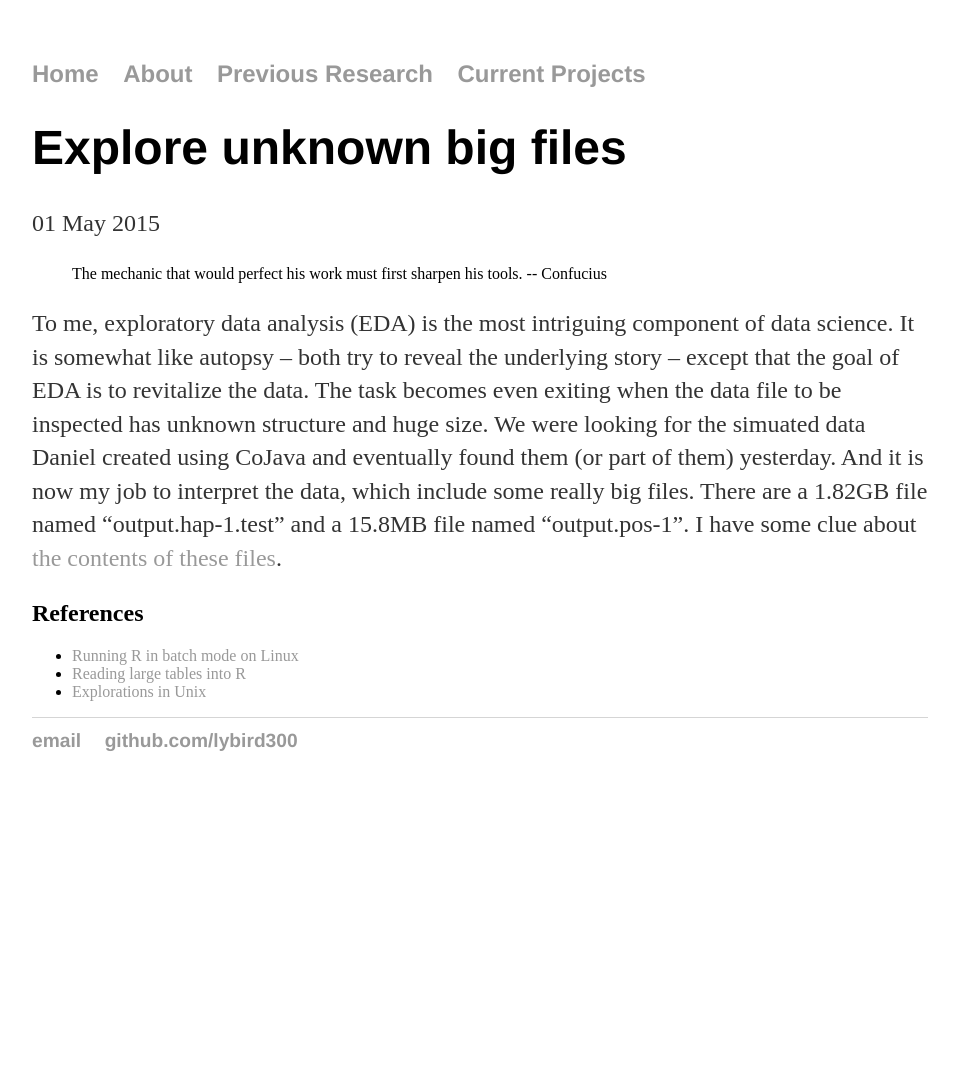
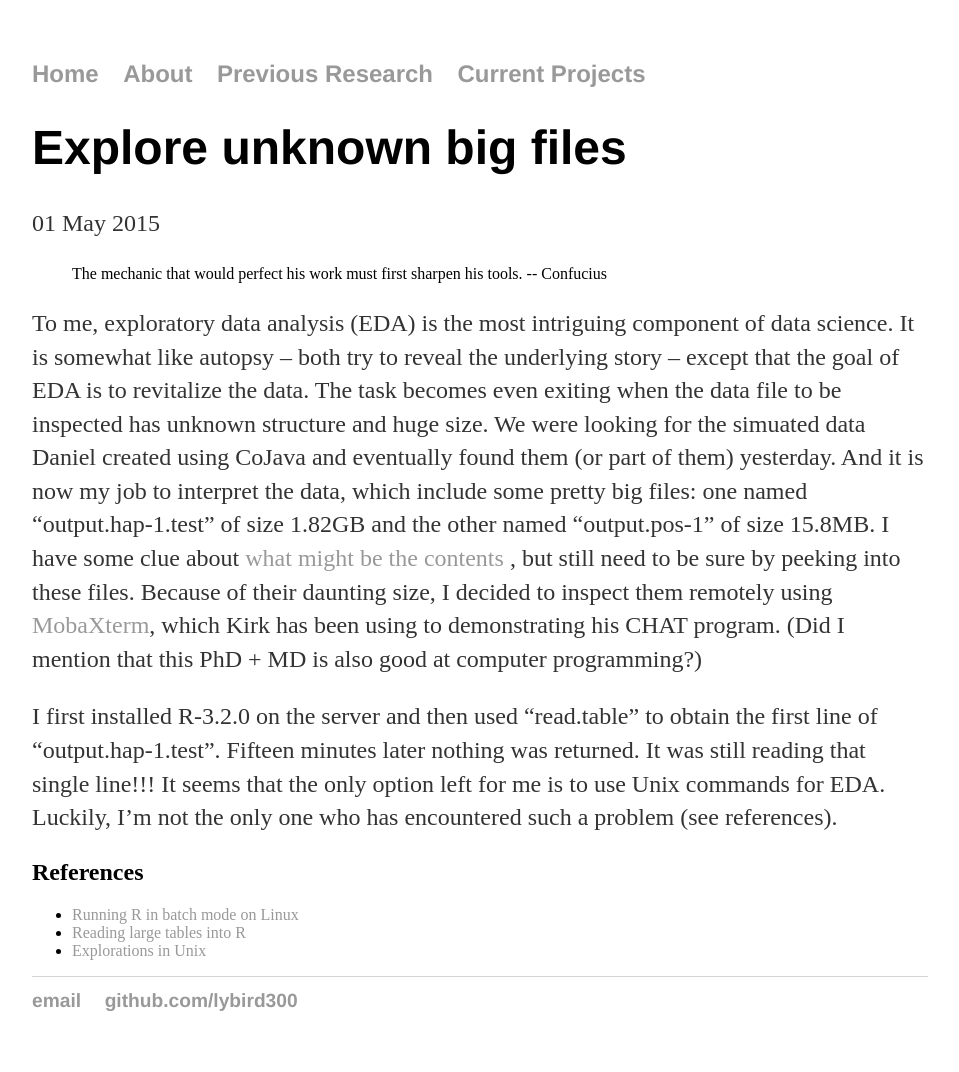
Before and after one commit to lybird300/lybird300.github.io, a Jekyll site: the page built from _posts/2015-05-01-inspect-big-data.md, in a window 1280 px wide. Shown: the whole page, without its empty margins (160-1119 px from the left). Built offline with Jekyll 4.4.1, drawn with Linux system fonts in a browser that asks for light colours; before the commit the page ends 900 px from its top, so only the background shows below that.

Commit message:
Update 2015-05-01-inspect-big-data.md

```diff
--- a/_posts/2015-05-01-inspect-big-data.md
+++ b/_posts/2015-05-01-inspect-big-data.md
@@ -4,8 +4,9 @@ title: "Explore unknown big files"
 date: 2015-05-01
 ---
 <blockquote>The mechanic that would perfect his work must first sharpen his tools. -- Confucius</blockquote>
-To me, exploratory data analysis (EDA) is the most intriguing component of data science. It is somewhat like autopsy -- both try to reveal the underlying story -- except that the goal of EDA is to revitalize the data. The task becomes even exiting when the data file to be inspected has unknown structure and huge size. We were looking for the simuated data Daniel created using CoJava and eventually found them (or part of them) yesterday. And it is now my job to interpret the data, which include some really big files. There are a 1.82GB file named "output.hap-1.test" and a 15.8MB file named "output.pos-1". I have some clue about <a href="http://lybird300.github.io/2015/04/20/cojava-manual.html#anchor">the contents of these files</a>.
+To me, exploratory data analysis (EDA) is the most intriguing component of data science. It is somewhat like autopsy -- both try to reveal the underlying story -- except that the goal of EDA is to revitalize the data. The task becomes even exiting when the data file to be inspected has unknown structure and huge size. We were looking for the simuated data Daniel created using CoJava and eventually found them (or part of them) yesterday. And it is now my job to interpret the data, which include some pretty big files: one named "output.hap-1.test" of size 1.82GB and the other named "output.pos-1" of size 15.8MB. I have some clue about <a href="http://lybird300.github.io/2015/04/20/cojava-manual.html#anchor">what might be the contents </a>, but still need to be sure by peeking into these files. Because of their daunting size, I decided to inspect them remotely using <a href="http://mobaxterm.mobatek.net/">MobaXterm</a>, which Kirk has been using to demonstrating his CHAT program. (Did I mention that this PhD + MD is also good at computer programming?)
 
+I first installed R-3.2.0 on the server and then used "read.table" to obtain the first line of "output.hap-1.test". Fifteen minutes later nothing was returned. It was still reading that single line!!! It seems that the only option left for me is to use Unix commands for EDA. Luckily, I'm not the only one who has encountered such a problem (see references).
 
 
 <h2>References</h2>
```
